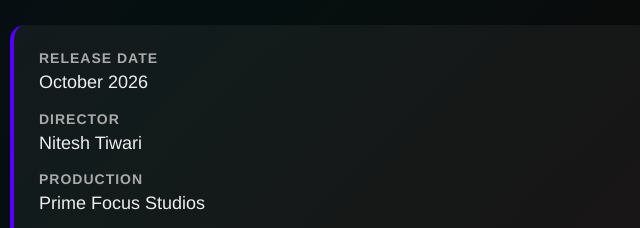
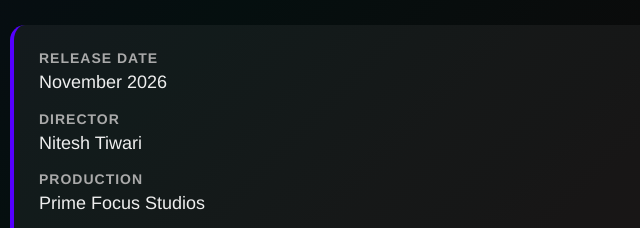
Before and after one commit to Prembans/web-dev-assignment_1, a plain HTML site: page Pages/Ramayana/index.html in a window 1280 px wide. Shown: the part 355-583 px from the top of the page, 490-1130 px from the left. Drawn offline with Linux system fonts and the light colour scheme.

Commit message:
Update index.html

```diff
--- a/Pages/Ramayana/index.html
+++ b/Pages/Ramayana/index.html
@@ -29,7 +29,7 @@
             <p class="detail-tagline">"The ultimate triumph of good over evil."</p>
             <div class="detail-genres"><span class="genre-pill">Mythology</span><span class="genre-pill">Epic</span></div>
             <div class="meta-grid">
-              <div class="meta-item"><span class="meta-label">Release Date</span><span class="meta-value">October 2026</span></div>
+              <div class="meta-item"><span class="meta-label">Release Date</span><span class="meta-value">November 2026</span></div>
               <div class="meta-item"><span class="meta-label">Director</span><span class="meta-value">Nitesh Tiwari</span></div>
               <div class="meta-item"><span class="meta-label">Production</span><span class="meta-value">Prime Focus Studios</span></div>
               <div class="meta-item"><span class="meta-label">Starring</span><span class="meta-value">Ranbir Kapoor, Sai Pallavi, Yash, Sunny Deol, Lara Dutta</span></div>
```
